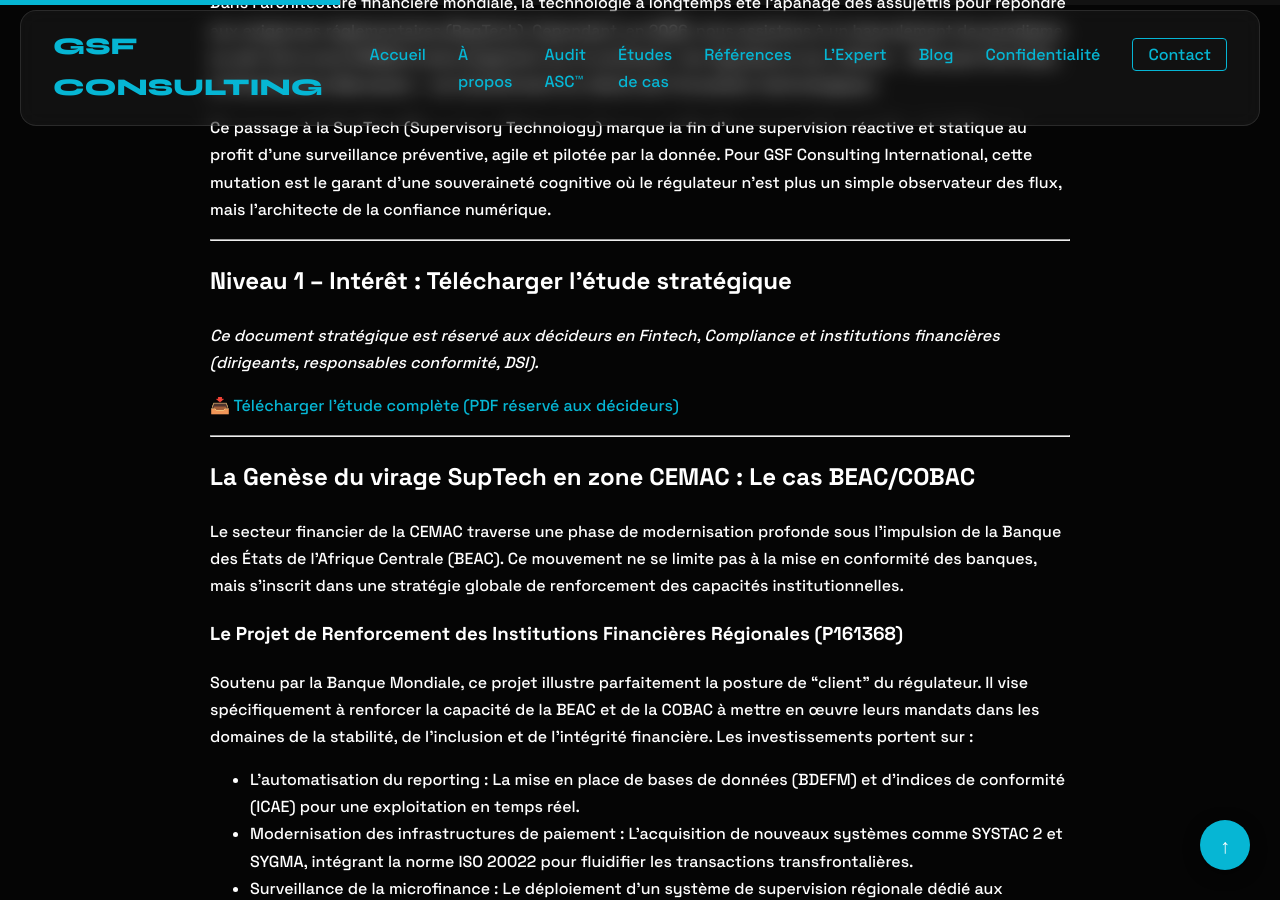
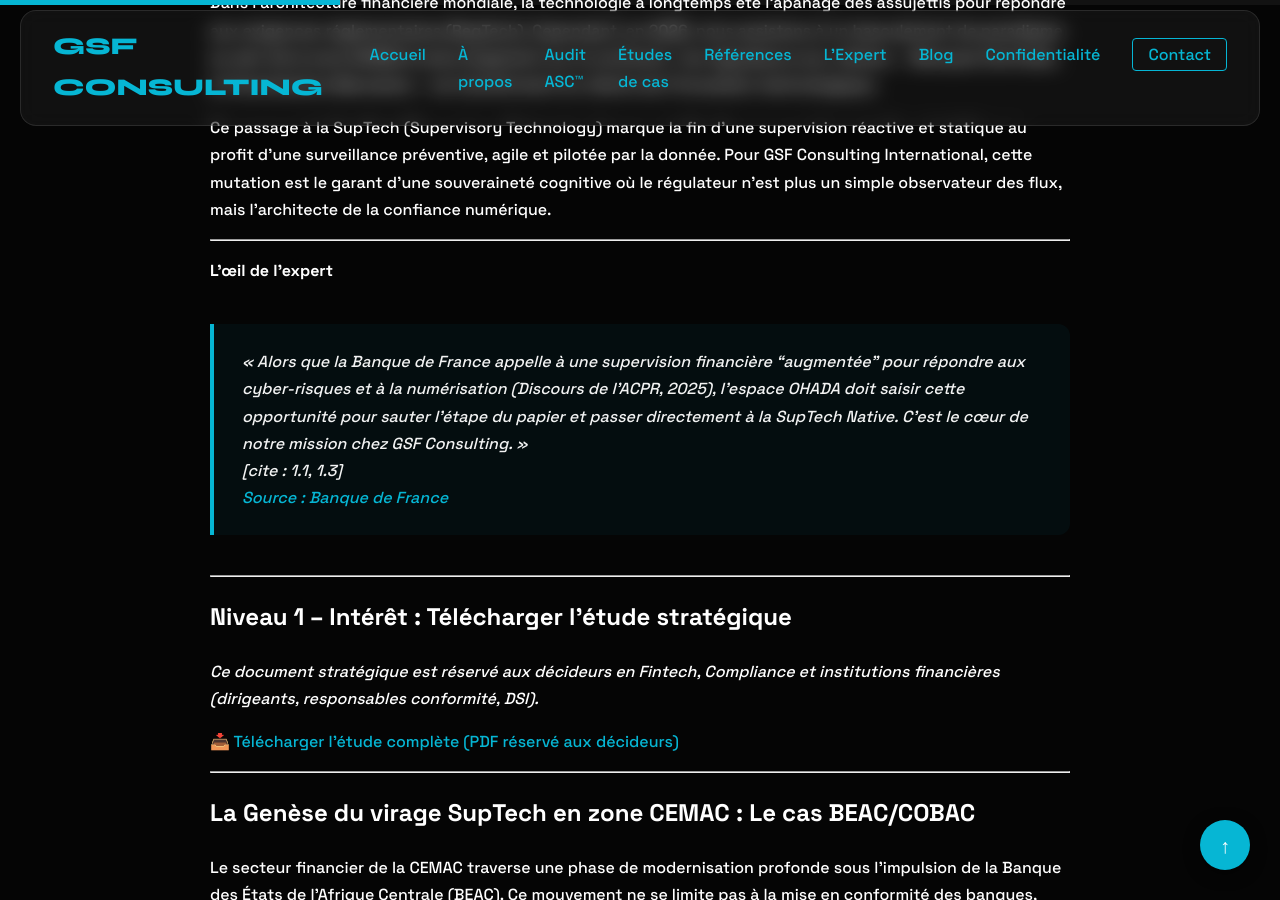
Before and after one commit to GSF-CONSULTING-INTERNATIONALE/.github.io-, a Jekyll site: the page built from _posts/2026-03-20-suptech-afrique-beac-cobac-clients-regtech.md, in a window 1280 px wide and 900 px high, scrolled down 1867 px. Built offline with Jekyll 4.4.1, drawn with Linux system fonts in a browser that asks for light colours.

Commit message:
Updated 1 file via CloudCannon.

```diff
--- a/_posts/2026-03-20-suptech-afrique-beac-cobac-clients-regtech.md
+++ b/_posts/2026-03-20-suptech-afrique-beac-cobac-clients-regtech.md
@@ -17,43 +17,21 @@
 source_url: "[https://gsfconsultinginternational.com](https://cio-mag.com/regtech-suptech-catalyseurs-dune-supervision-financiere-moderne-en-afrique/)"
 ---
 
-<script type="application/ld+json">
-{
-  "@context": "https://schema.org",
-  "@type": "AnalysisNewsArticle",
-  "mainEntityOfPage": {
-    "@type": "WebPage",
-    "@id": "https://gsfconsultinginternational.com/analyses/regtech-suptech-regulateurs-africains-compliance/"
-  },
-  "headline": "De la RegTech à la SupTech : Quand les Régulateurs Africains deviennent Clients de la Compliance",
-  "description": "Analyse de la transition vers la SupTech en zone OHADA (BEAC, COBAC). Focus sur l'IA, l'ISO 20022 et les opportunités B2G pour les Fintechs.",
-  "image": "https://gsfconsultinginternational.com/uploads/infographie-suptech-afrique-opportunites-b2g-fintech-gsf.png",
-  "author": {
-    "@type": "Person",
-    "name": "Gilles Sixte Feliho",
-    "jobTitle": "Expert Consultant en Droit OHADA et Compliance",
-    "url": "https://gsfconsultinginternational.com/about"
-  },
-  "publisher": {
-    "@type": "Organization",
-    "name": "GSF Consulting International",
-    "logo": {
-      "@type": "ImageObject",
-      "url": "https://gsfconsultinginternational.com/logo.png"
-    }
-  },
-  "datePublished": "2026-03-22",
-  "dateModified": "2026-03-22",
-  "keywords": "SupTech, RegTech, OHADA, BEAC, COBAC, IA, Fintech, B2G, Compliance-by-design",
-  "articleSection": "RegTech & SupTech"
-}
-</script>
+
 
 # De la RegTech à la "SupTech" : Quand les Régulateurs Africains deviennent Clients de la Compliance
 
 Dans l'architecture financière mondiale, la technologie a longtemps été l'apanage des assujettis pour répondre aux exigences réglementaires (RegTech). Cependant, en 2026, nous assistons à un basculement de paradigme au sein de la zone OHADA et plus largement sur le continent : les régulateurs eux-mêmes — Banques Centrales et Commissions Bancaires — se transforment en clients de l'innovation technologique.
 
 Ce passage à la SupTech (Supervisory Technology) marque la fin d'une supervision réactive et statique au profit d'une surveillance préventive, agile et pilotée par la donnée. Pour GSF Consulting International, cette mutation est le garant d'une souveraineté cognitive où le régulateur n'est plus un simple observateur des flux, mais l'architecte de la confiance numérique.
+
+---
+
+**L’œil de l’expert**
+
+> « Alors que la Banque de France appelle à une supervision financière "augmentée" pour répondre aux cyber-risques et à la numérisation (Discours de l'ACPR, 2025), l'espace OHADA doit saisir cette opportunité pour sauter l'étape du papier et passer directement à la SupTech Native. C'est le cœur de notre mission chez GSF Consulting. »
+> [cite : 1.1, 1.3]
+> [Source : Banque de France](https://www.banque-france.fr/fr/interventions-gouverneur/how-keep-suptech-future-proof)
 
 ---
 
```
